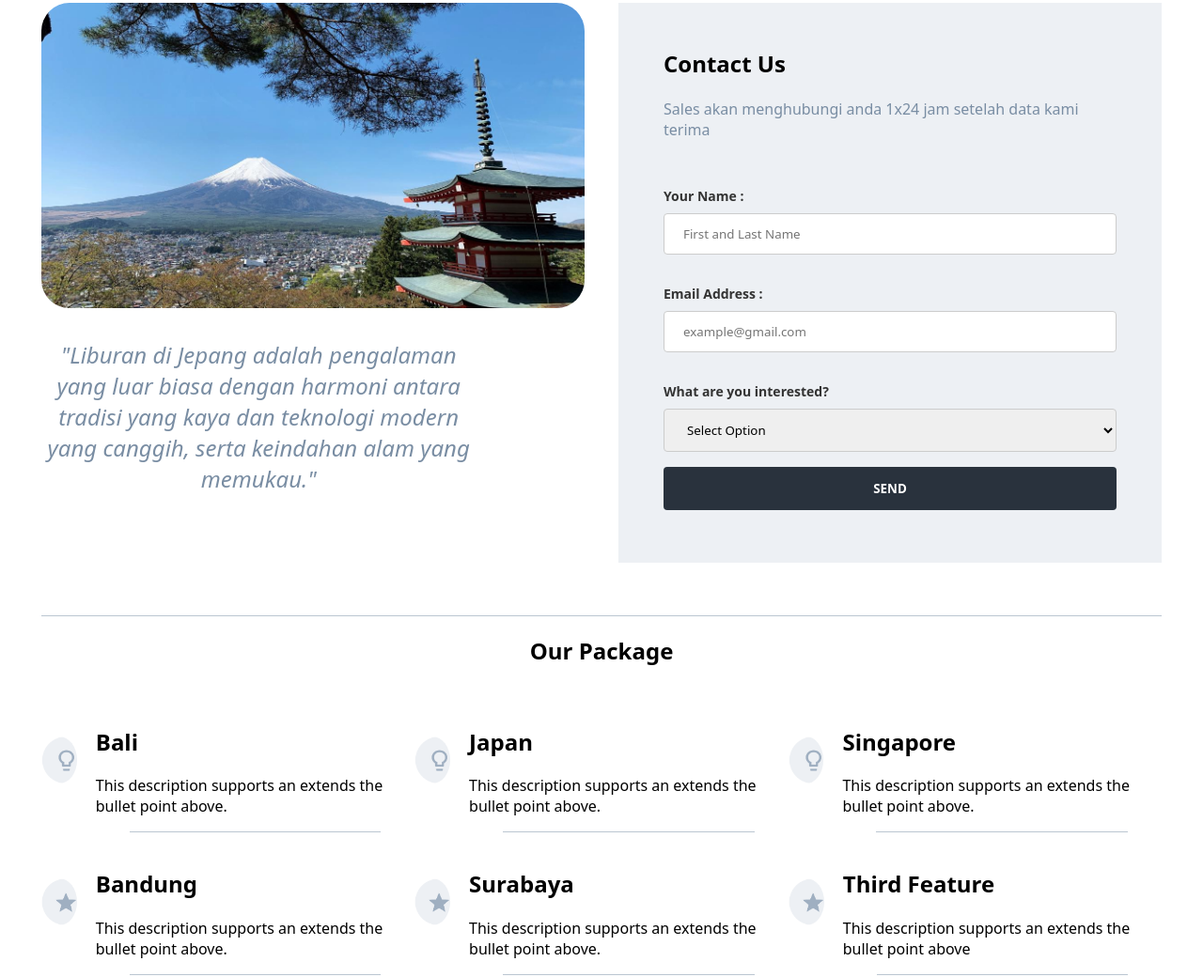
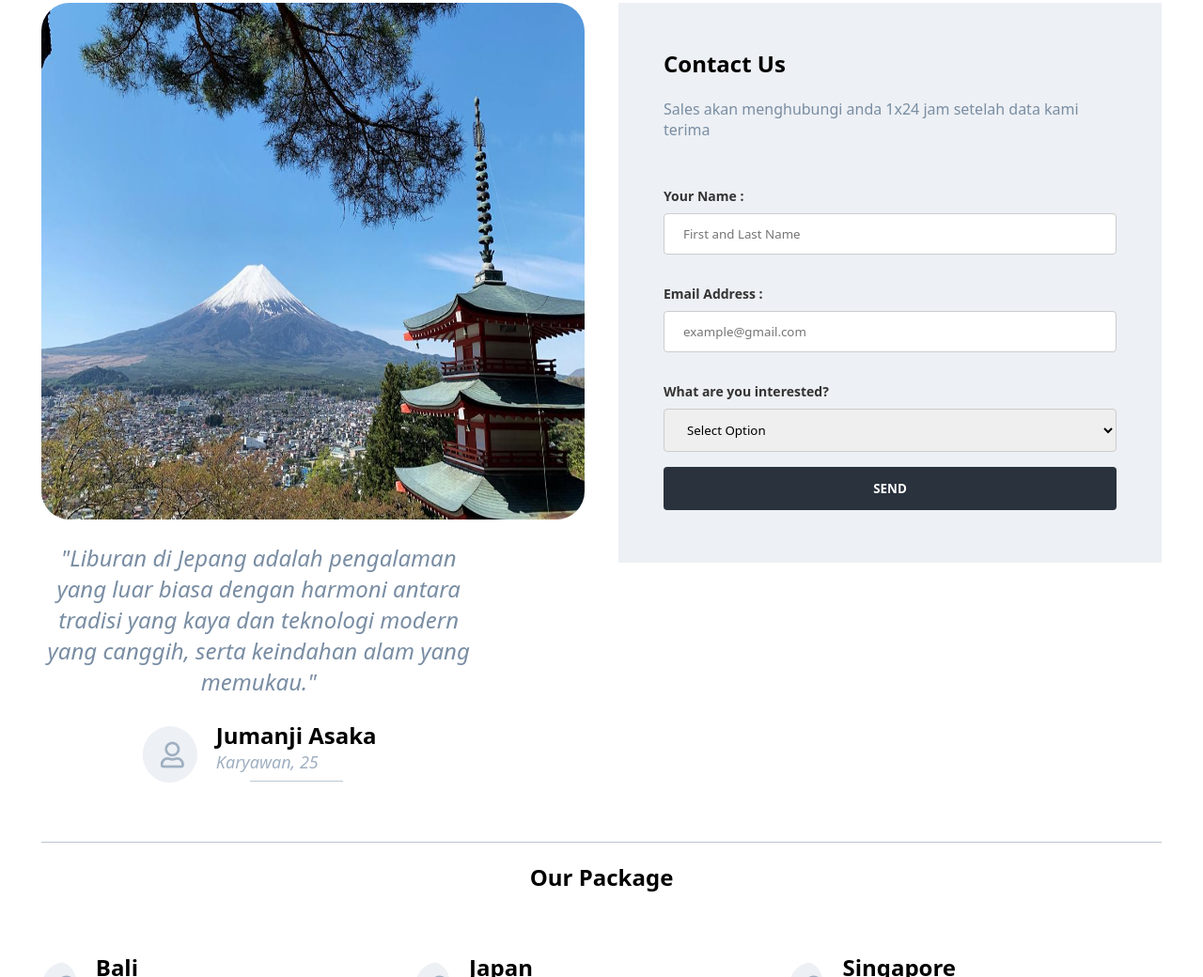
Before and after one commit to revou-fundamental-course/18-mar-24-aldynaditya, a plain HTML site: page index.html in a window 1280 px wide. Shown: the part 274-1314 px from the top of the page at 94% size. Drawn offline with Linux system fonts and the light colour scheme.

Commit message:
fifth commit

```diff
--- a/css/style.css
+++ b/css/style.css
@@ -90,16 +90,41 @@ hr {
 
 .slide-image {
     width: 100%;
-    height: auto;
+    height: 550px;
     border-radius: 30px;
+
 }
 
 .slide-caption {
-    font-size: 24px;
-    font-style: italic;
-    color: #798DA3;
     width: 80%;
     text-align: center;
+}
+
+.profil {
+    display: flex;
+    height: 100%;
+    width: 100%;
+    align-items: center;
+    justify-content: center;
+}
+
+.logo-profil {
+    width: 60px;
+    height: 60px;
+    border-radius: 50%;
+    background-image: url('../assets/prfl.png');
+    background-repeat: no-repeat;
+    background-size: cover;
+    margin-right: 20px;
+}
+
+.profil-information {
+    font-family: system-ui, -apple-system, BlinkMacSystemFont, 'Segoe UI', Roboto, Oxygen, Ubuntu, Cantarell, 'Open Sans', 'Helvetica Neue', sans-serif;
+    text-align: left;
+}
+
+.profil-information h2, .profil-information p {
+    margin: 0;
 }
 
 .forminput-container {
--- a/index.html
+++ b/index.html
@@ -25,20 +25,42 @@
             <div class="autoslide-container">
                 <img class="slide-image" src="assets/bli.jpg" alt="Slide 1">
                 <div class="slide-caption">
-                    <br>
-                    "Temukan keindahan alam dan budaya yang memesona di Bali, tempat liburan yang tak terlupakan!"
+                    <p style="font-style: italic; color: #798DA3 ;font-size: 24px;"><span class="notbold">"Temukan keindahan alam dan budaya yang memesona di Bali, tempat liburan yang tak terlupakan!"</p>
+                    <div class="profil">
+                        <div class="logo-profil"></div>
+                        <div class="profil-information">
+                            <h2>Florence Hughes</h2>
+                            <p style="color: #9FAFC1; font-style: italic; font-size: 18px;">Ibu Rumah Tangga, 28</p>
+                            <hr>
+                        </div>
                     </div>
+                </div>
+
 
                 <img class="slide-image" src="assets/jpn.jpg" alt="Slide 2">
                 <div class="slide-caption">
-                    <br>
-                    "Liburan di Jepang adalah pengalaman yang luar biasa dengan harmoni antara tradisi yang kaya dan teknologi modern yang canggih, serta keindahan alam yang memukau."
+                    <p style="font-style: italic; color: #798DA3 ;font-size: 24px;">"Liburan di Jepang adalah pengalaman yang luar biasa dengan harmoni antara tradisi yang kaya dan teknologi modern yang canggih, serta keindahan alam yang memukau."</p>
+                    <div class="profil">
+                        <div class="logo-profil"></div>
+                        <div class="profil-information">
+                            <h2>Jumanji Asaka</h2>
+                            <p style="color: #9FAFC1; font-style: italic; font-size: 18px;">Karyawan, 25</p>
+                            <hr>
+                        </div>
+                    </div>
                 </div>
 
                 <img class="slide-image" src="assets/sgpr.jpg" alt="Slide 3">
                 <div class="slide-caption">
-                    <br>
-                    "Liburan di Singapura adalah pengalaman yang luar biasa, dengan keindahan arsitektur modern, keanekaragaman budaya, dan kuliner yang memikat."
+                    <p style="font-style: italic; color: #798DA3 ; font-size: 24px;">"Liburan di Singapura adalah pengalaman yang luar biasa, dengan keindahan arsitektur modern, keanekaragaman budaya, dan kuliner yang memikat."</p>
+                    <div class="profil">
+                        <div class="logo-profil"></div>
+                        <div class="profil-information">
+                            <h2>Bagus Sukamto</h2>
+                            <p style="color: #9FAFC1; font-style: italic; font-size: 18px;">Pengusaha, 37</p>
+                            <hr>
+                        </div>
+                    </div>
                 </div>
 
             </div>
```
